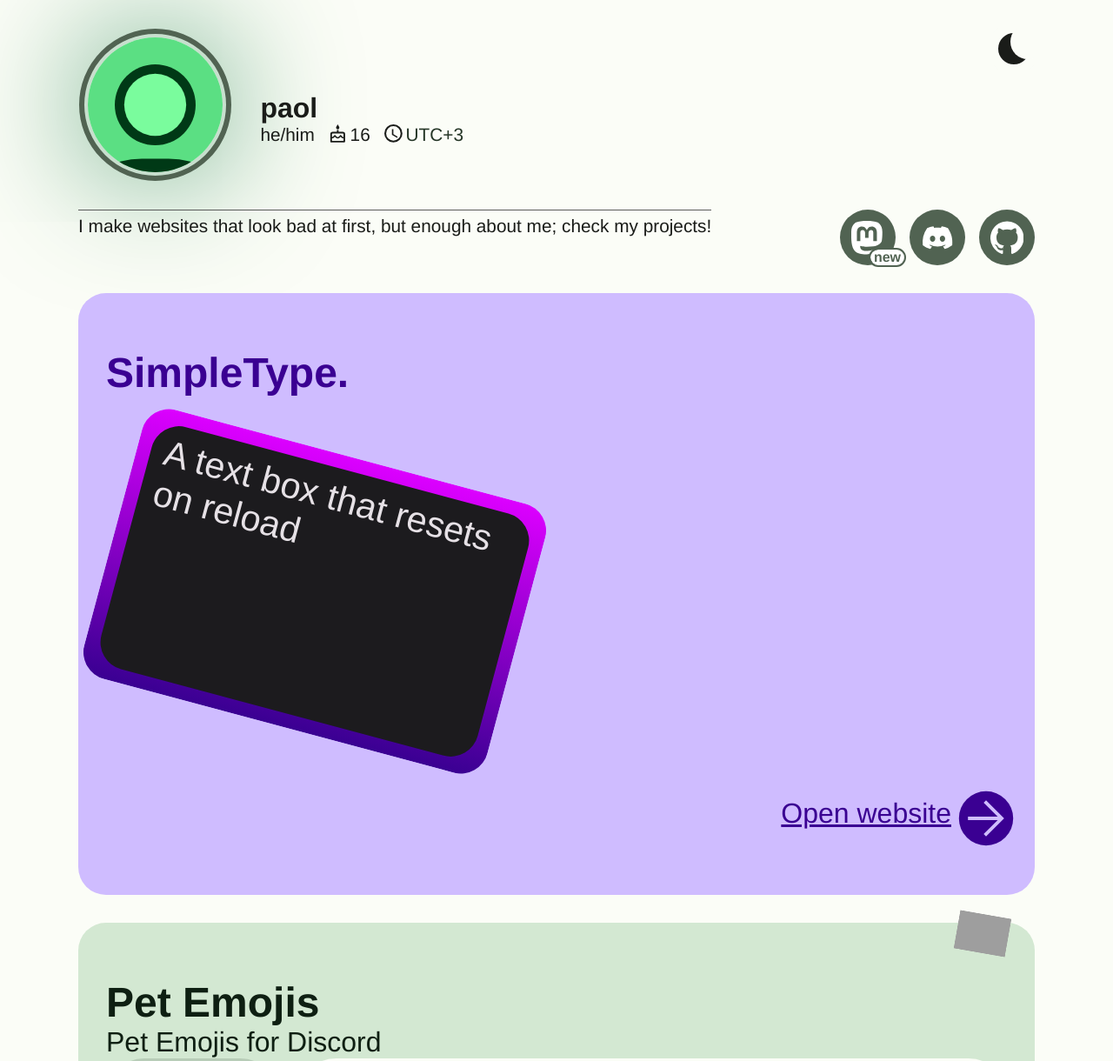
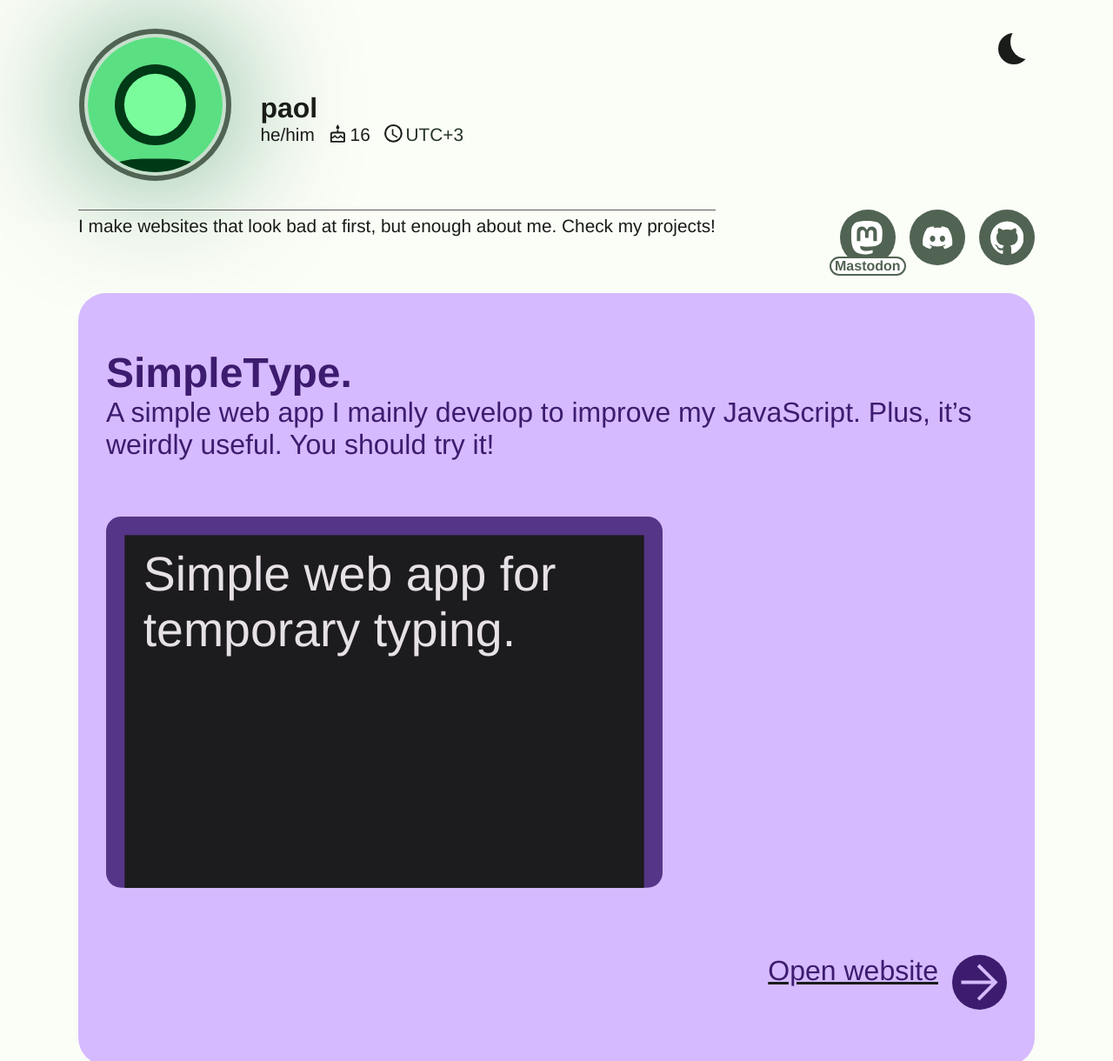
Before and after one commit to Paol-M/home, a plain HTML site: page index.html in a window 1280 px wide. Shown: the top 1220 px of the page at 87% size. Drawn offline with Linux system fonts and the light colour scheme; grey boxes are pictures that could not be loaded.

Commit message:
Added weird ST. animaition.
Added weird info on each of the two projects.

Updated the SimpleType SVG, because I redesigned SimpleType.

Updated the text under my Mastodon from “new” to “Mastodon”.

Some other small changes.

```diff
--- a/index.html
+++ b/index.html
@@ -58,10 +58,10 @@
         </svg>
       </label>
 
-      <p class="aboutMe">I make websites that look bad at first, but enough about me; check my projects!</p>
+      <p class="aboutMe">I make websites that look bad at first, but enough about me. Check my projects!</p>
 
       <div class="links">
-        <a rel="me" class="Mastodon new" href="https://toot.io/@paol" title="Mastodon profile — @paol@toot.io" target="_blank" rel="noopener">
+        <a rel="me" class="Mastodon" href="https://toot.io/@paol" title="Mastodon profile — @paol@toot.io" target="_blank" rel="noopener">
           <svg xmlns="http://www.w3.org/2000/svg" viewBox="0 0 216 232"><path d="M212 139c-3 16-29 34-58 38-15 2-30 3-46 3-26-2-46-7-46-7v8c4 25 26 27 47 28 21 0 39-6 39-6l1 19s-14 8-41 10c-14 1-32-1-53-6C9 214 1 165 0 116V76c0-50 33-65 33-65C50 3 78 0 108 0h1c29 0 58 3 74 11 0 0 33 15 33 65 0 0 1 37-4 63"/>
             <path fill="var(--secondary)" d="M178 80v61h-25V82c0-13-5-19-15-19-12 0-18 8-18 22v33H96V85c0-14-6-22-17-22s-16 6-16 19v59H39V80c0-12 3-22 9-30 7-7 16-11 26-11 13 0 22 5 28 15l6 10 6-10c6-10 16-15 28-15 11 0 19 4 26 11 6 8 10 18 10 30"/>
           </svg>
@@ -83,26 +83,22 @@
     </section>
 
     <section id="ST">
-      <h2>Simple&#173Type.</h2>
+      <h2><mark class="S">S</mark><span class="imple">imple</span><span class="T">T</span><span class="ype">ype</span><span class="dot">.</span></h2>
+      <p>A simple web app I mainly develop to improve my JavaScript. Plus, it’s weirdly useful. You should try it!</p>
       <div>
         <svg viewBox="0 0 15 10">
-          <defs>
-            <linearGradient id="grad" x1="0%" y1="0%" x2="0%" y2="100%">
-              <stop offset="0%" style="stop-color: rgb(220, 0, 255); stop-opacity: 1" />
-              <stop offset="100%" style="stop-color: rgb(58, 0, 146); stop-opacity: 1" />
-            </linearGradient>
-          </defs>
-          <rect width="15" height="10" rx="1" fill="url(#grad)" />
-          <rect width="14" height="9" x="0.5" y="0.5" rx="1" fill="#1c1b1e" />
+          <rect width="15" height="10" rx="0.4" fill="#553587" />
+          <rect width="14" height="10" x="0.5" y="0.5" fill="#1c1b1e" />
+
           <text fill="#e6e1e6" font-size="1.3" x="1" y="2">
-            A text box that resets
-            <tspan y="3.5" x="1">on reload</tspan>
+            Simple web app for
+            <tspan y="3.5" x="1">temporary typing.</tspan>
           </text>
         </svg>
         <div>
           <a href="https://paol-m.github.io/SimpleType" class="goTo">
             <p>Open website</p>
-            <svg xmlns="http://www.w3.org/2000/svg" height="48" width="48"><path d="m24 40-2.1-2.1 12.4-12.4H8v-3h26.3L21.9 10.2 24 8l16 16Z" /></svg>
+            <svg xmlns="http://www.w3.org/2000/svg" viewBox="0 0 48 48"><path d="m24 40-2.1-2.1 12.4-12.4H8v-3h26.3L21.9 10.2 24 8l16 16Z" /></svg>
           </a>
         </div>
       </div>
@@ -110,7 +106,7 @@
 
     <section id="🐷">
       <h2>Pet Emojis</h2>
-      <p>Pet Emojis for Discord</p>
+      <p>You can get Pet Emojis for Discord by joining the Discord servers you get when you click on “Get Emoji!” below</p>
       <img src="https://paol-m.github.io/pig/Pics/PigPigGo.svg" alt="Pig emoji with a bow tie" />
       <svg xmlns="http://www.w3.org/2000/svg" viewBox="0 0 235 75" class="🐷_SVG">
         <title>Discord but with theme as that of this website</title>
@@ -128,14 +124,14 @@
       <div>
         <a href="https://paol-m.github.io/pet" class="goTo">
           <p>Get emoji!</p>
-          <svg xmlns="http://www.w3.org/2000/svg" height="48" width="48"><path d="m24 40-2.1-2.1 12.4-12.4H8v-3h26.3L21.9 10.2 24 8l16 16Z" /></svg>
+          <svg xmlns="http://www.w3.org/2000/svg" viewBox="0 0 48 48"><path d="m24 40-2.1-2.1 12.4-12.4H8v-3h26.3L21.9 10.2 24 8l16 16Z" /></svg>
         </a>
       </div>
     </section>
 
     <footer>
       <div class="links">
-        <a rel="me" class="Mastodon new" href="https://toot.io/@paol" title="Mastodon profile — @paol@toot.io" target="_blank" rel="noopener">
+        <a rel="me" class="Mastodon" href="https://toot.io/@paol" title="Mastodon profile — @paol@toot.io" target="_blank" rel="noopener">
           <svg xmlns="http://www.w3.org/2000/svg" viewBox="0 0 216 232"><path d="M212 139c-3 16-29 34-58 38-15 2-30 3-46 3-26-2-46-7-46-7v8c4 25 26 27 47 28 21 0 39-6 39-6l1 19s-14 8-41 10c-14 1-32-1-53-6C9 214 1 165 0 116V76c0-50 33-65 33-65C50 3 78 0 108 0h1c29 0 58 3 74 11 0 0 33 15 33 65 0 0 1 37-4 63"/>
             <path fill="var(--secondary)" d="M178 80v61h-25V82c0-13-5-19-15-19-12 0-18 8-18 22v33H96V85c0-14-6-22-17-22s-16 6-16 19v59H39V80c0-12 3-22 9-30 7-7 16-11 26-11 13 0 22 5 28 15l6 10 6-10c6-10 16-15 28-15 11 0 19 4 26 11 6 8 10 18 10 30"/>
           </svg>
--- a/style.scss
+++ b/style.scss
@@ -437,15 +437,15 @@ body {
   }
 }
 
-.new {
+.Mastodon {
   position: relative;
 }
 
-.new::after {
-  content: "new";
+.Mastodon::after {
+  content: "Mastodon";
   position: absolute;
-  bottom: 0px;
-  right: -10px;
+  bottom: -10px;
+  left: -10px;
   background-color: var(--on-secondary);
   color: var(--secondary);
   outline: 2px solid var(--secondary);
@@ -465,25 +465,157 @@ body {
 }
 
 #ST {
-  background-color: #cfbcff;
-  color: #3a0092;
+  overflow: hidden; // animation color splash
+
+  * {
+    position: relative;
+    z-index: 1;
+  }
 
   ::selection {
-    background-color: #3a0092;
-    color: #cfbcff;
+    color: #d5baff;
+    background-color: #3d1c6f
   }
 
   &>div>svg {
-    max-width: 15em;
-    rotate: 15deg;
+    max-width: 20em;
     margin-block: 2em;
 
     ::selection {
-      color: #3a0092;
-      background-color: #cfbcff;
+      background-color: #d5baff;
+      color: #3d1c6f;
     }
   }
 }
+
+// ST. Animation start
+
+
+#ST {
+  --animation: ST 1000ms 2000ms forwards;
+}
+
+#ST h2 {
+  --animation: ST 1000ms 2000ms forwards;
+  // transition: transform 2000ms;
+  // transform: scale(2) translateX(105%);
+  // overflow: hidden;
+  display: flex;
+  width: fit-content;
+}
+
+#ST .goTo p {
+  animation: var(--animation);
+}
+
+#ST h2>span {
+  transition: transform 0ms, opacity 200ms;
+  z-index: -4;
+}
+
+#ST p {
+  animation: var(--animation);
+}
+
+.S {
+  color: #3d1c6f;
+  background-color: #d5baff;
+  z-index: 100;
+  position: relative;
+
+  &::after {
+    content: "";
+    position: absolute;
+    background-color: #d5baff;
+    inset: 0;
+    animation: colorSplash 1000ms 2800ms forwards;
+    z-index: -1;
+  }
+
+  &::before {
+    content: "";
+    position: absolute;
+    inset: 0;
+    left: -100%;
+    background-color: var(--background);
+    z-index: -2;
+    animation: hider 0ms 2800ms forwards;
+  }
+}
+
+@keyframes hider {
+  to {
+    scale: 0;
+  }
+}
+
+@keyframes colorSplash {
+
+  1% {
+    z-index: -100;
+  }
+
+  50% {
+    transform: scale(40 2);
+    z-index: -100;
+  }
+
+  // translateX(clamp(0px, calc(38vw + 50%), 550px)) in case you want to center it first 🤷‍♂️
+  to {
+    transform: translateX(clamp(0px, calc(38vw + 50%), 550px)) scale(45);
+    z-index: -100;
+  }
+}
+
+.imple {
+  transform: translateX(-4.7ch);
+}
+
+.T {
+  transform: translateX(-125.4px);
+  z-index: 100;
+  animation: var(--animation);
+}
+
+.ype {
+  transform: translate(-9ch);
+}
+
+.imple,
+.ype {
+  opacity: 0;
+  z-index: 8;
+  animation: var(--animation);
+}
+
+.dot {
+  transform: translateX(-208.1px);
+  animation: var(--animation);
+}
+
+@keyframes ST {
+0% {
+  color: var(--on-background);
+}
+
+
+  90% {
+    transform: translateX(0);
+    opacity: 1;
+    z-index: 1;
+    color: currentColor;
+  }
+
+  100% {
+    transform: translateX(0);
+    opacity: 1;
+    z-index: 1;
+    color: #3d1c6f;
+
+  }
+}
+
+// ST. animation end
 
 .goTo {
   display: flex;
@@ -498,15 +630,17 @@ body {
   }
 
   svg {
-    fill: #cfbcff;
-    background-color: #3a0092;
+    fill: #d5baff;
+    background-color: #3d1c6f;
     border-radius: 50%;
-    scale: 1.3;
+    width: 63px;
+    height: 63px;
+    // scale: 1.3;
     transition: translate 100ms ease-in;
   }
 
   &:hover svg {
-    translate: 5px 0;
+    translate: 10px 0;
   }
 }
 
@@ -522,8 +656,10 @@ body {
     top: -10px;
     right: 30px;
   }
+
   .goTo {
     margin-top: 1em;
+
     svg {
       background-color: var(--secondary);
       fill: var(--on-secondary);
@@ -569,8 +705,6 @@ footer .links {
 
 @media screen and (max-width: 433px) {
   .goTo {
-    color: #cfbcff;
-    background-color: #3a0092;
     border-radius: $borderRadius;
     font-variant-caps: all-small-caps;
     letter-spacing: 0.2rem;
@@ -582,6 +716,14 @@ footer .links {
 
     svg {
       display: none;
+    }
+  }
+
+  #ST .goTo {
+    background-color: #3d1c6f;
+
+    p {
+      color: #d5baff !important;
     }
   }
 
```
Also changed, not shown: style.css.
